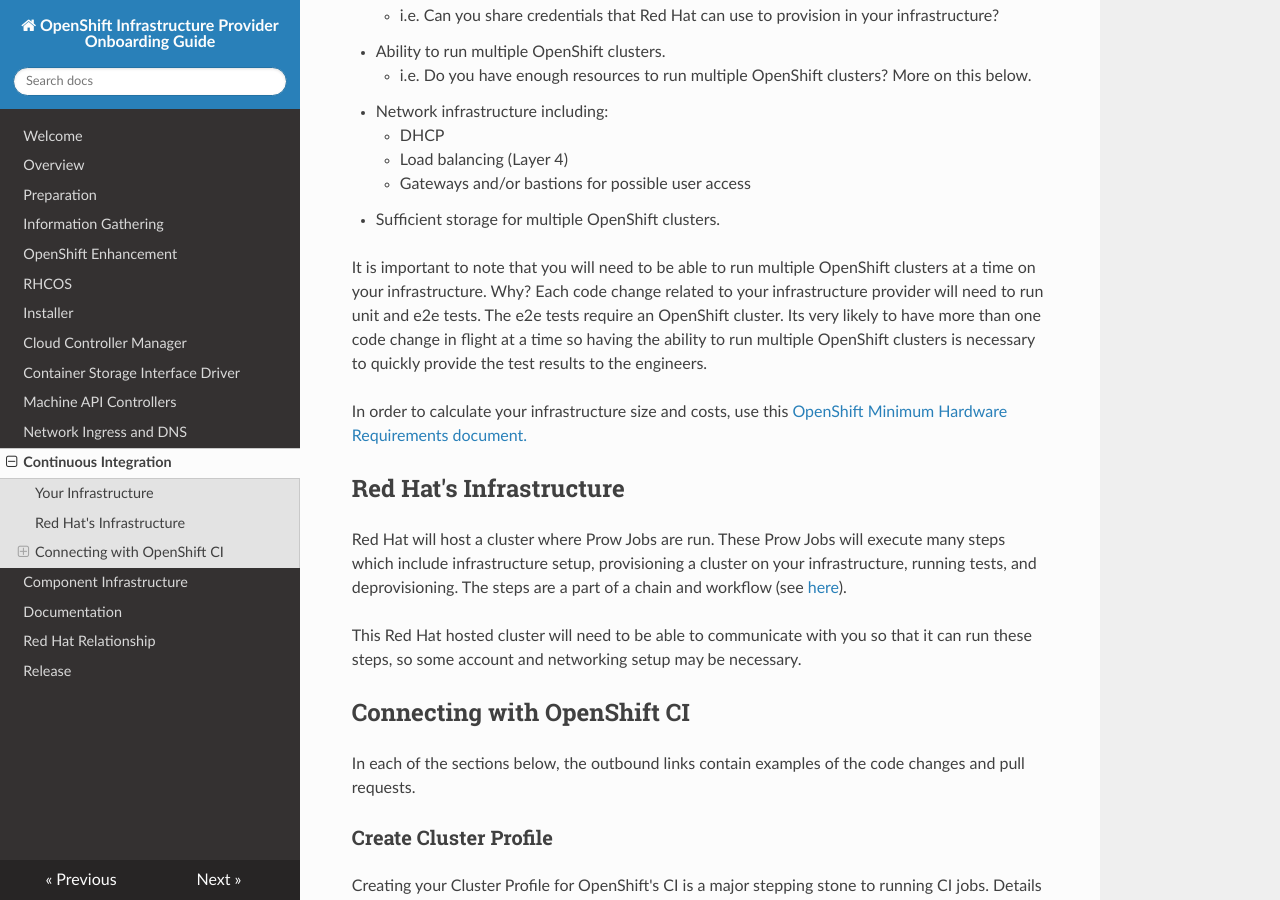
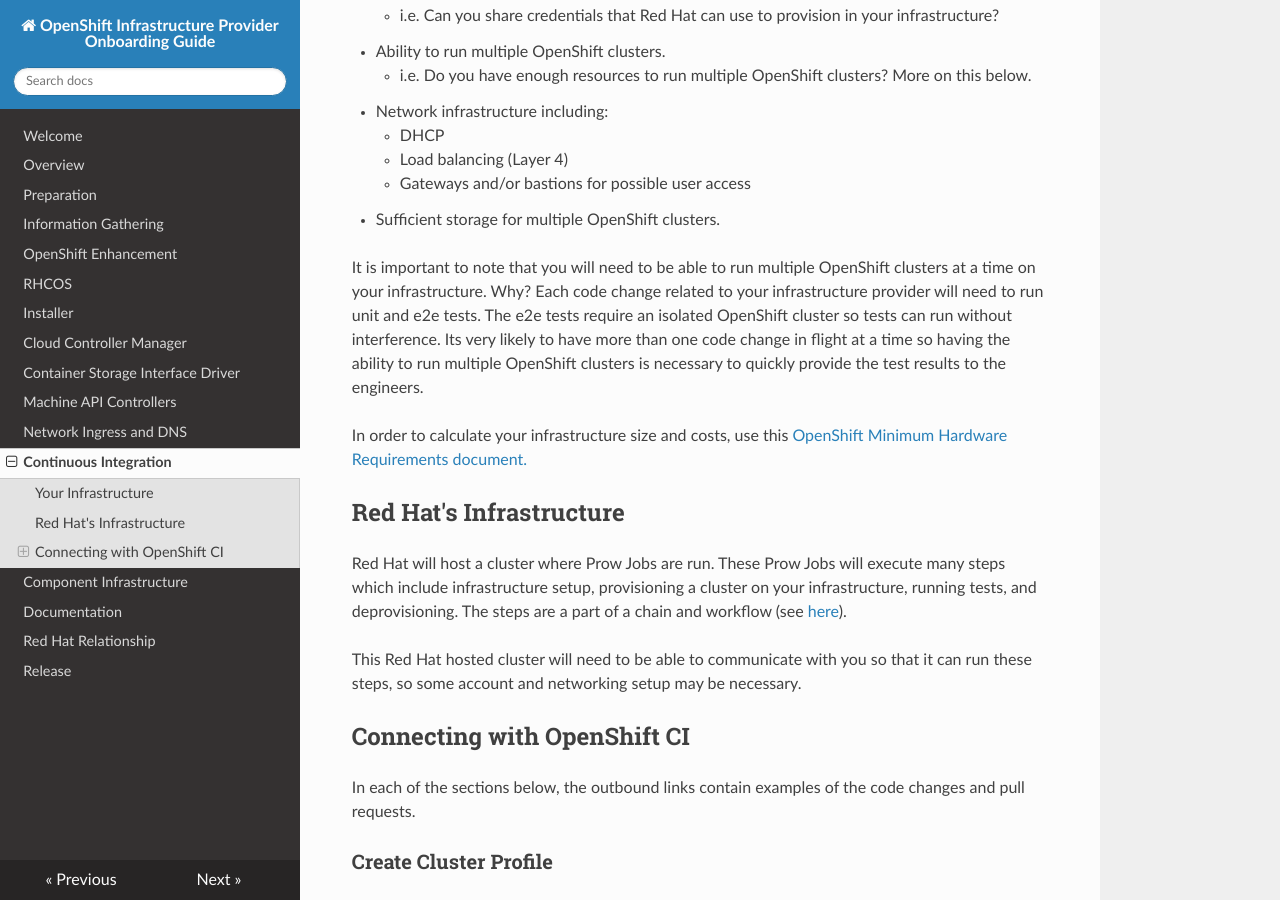
Before and after one commit to elmiko/ocp-infrastructure-provider-onboarding-guide, an MkDocs documentation site: the page built from docs/continuous-integration-and-testing/index.md, in a window 1280 px wide and 900 px high, scrolled down 656 px. Built offline with MkDocs 1.6.1, drawn with Linux system fonts in a browser that asks for light colours; nearby versions of some CDN libraries.

Commit message:
Clarify that e2e tests require isolated cluster

```diff
--- a/docs/continuous-integration-and-testing/index.md
+++ b/docs/continuous-integration-and-testing/index.md
@@ -22,7 +22,7 @@
     - Gateways and/or bastions for possible user access
 - Sufficient storage for multiple OpenShift clusters.
 
-It is important to note that you will need to be able to run multiple OpenShift clusters at a time on your infrastructure. Why? Each code change related to your infrastructure provider will need to run unit and e2e tests. The e2e tests require an OpenShift cluster. Its very likely to have more than one code change in flight at a time so having the ability to run multiple OpenShift clusters is necessary to quickly provide the test results to the engineers.
+It is important to note that you will need to be able to run multiple OpenShift clusters at a time on your infrastructure. Why? Each code change related to your infrastructure provider will need to run unit and e2e tests. The e2e tests require an isolated OpenShift cluster so tests can run without interference. Its very likely to have more than one code change in flight at a time so having the ability to run multiple OpenShift clusters is necessary to quickly provide the test results to the engineers.
 
 In order to calculate your infrastructure size and costs, use this [OpenShift Minimum Hardware Requirements document.](https://docs.openshift.com/container-platform/4.9/installing/installing_bare_metal/installing-bare-metal.html#minimum-resource-requirements_installing-bare-metal)
 
```
